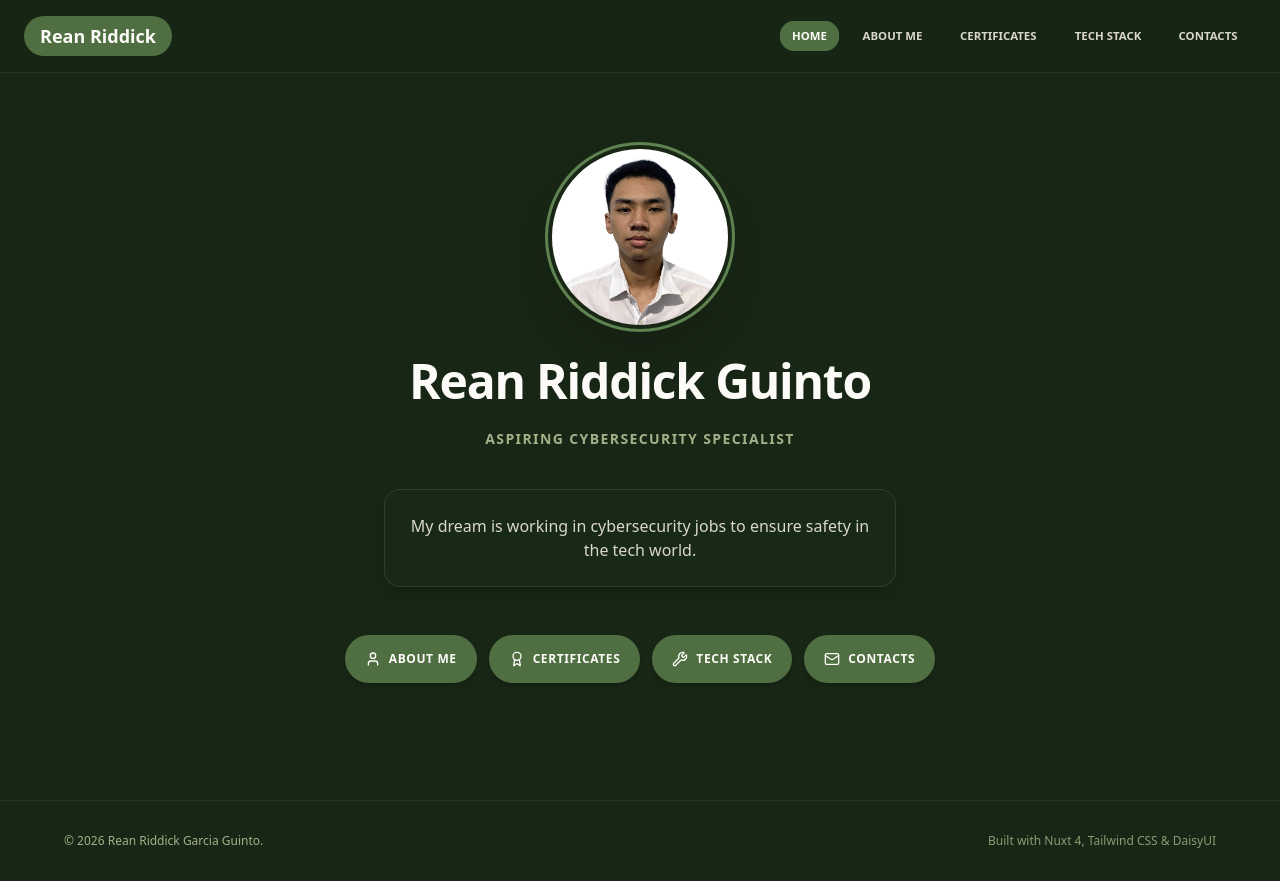
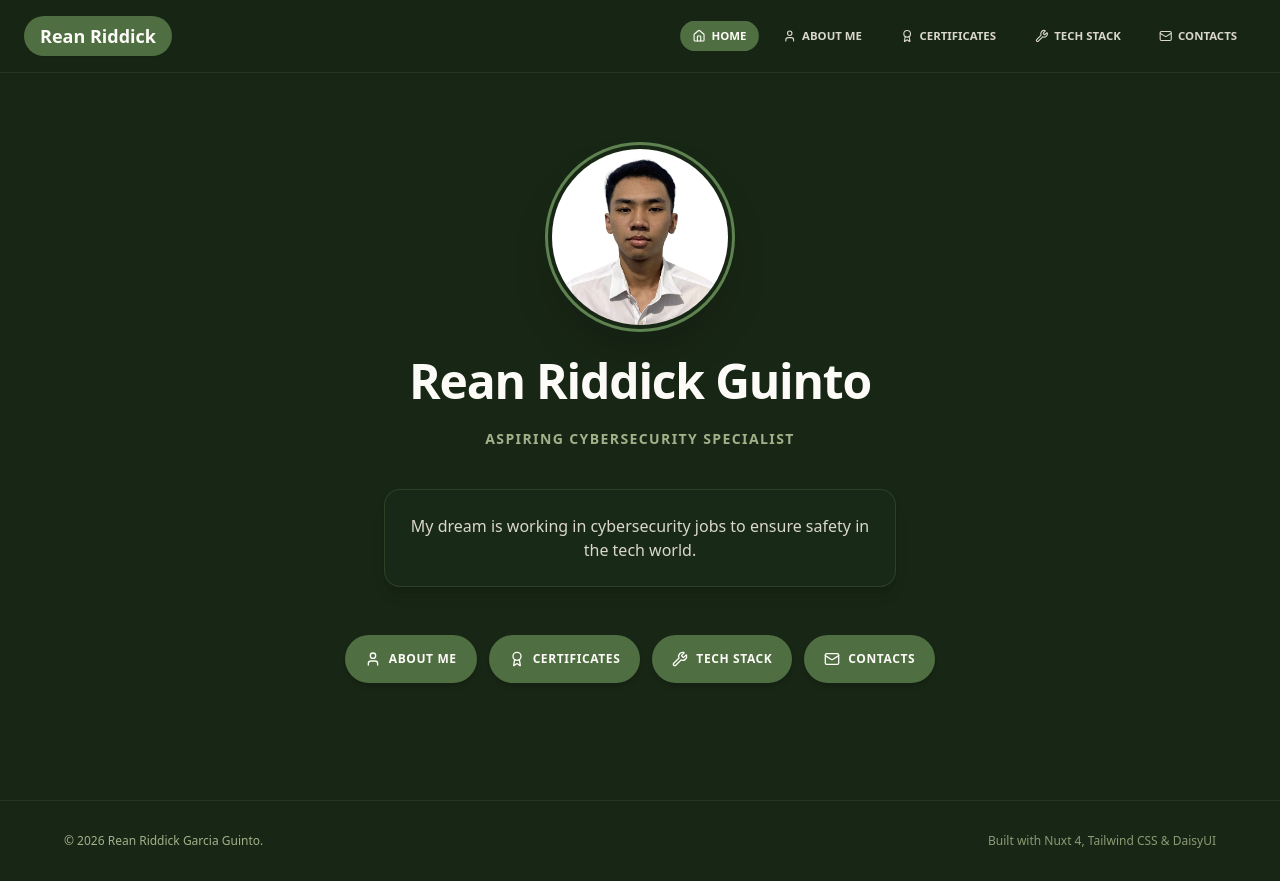
Before and after one commit to riddickkkk/portfolio-nuxt, a Nuxt app: page / in a window 1280 px wide. Built offline with nearby package versions, Linux system fonts and the light colour scheme.

Commit message:
update AppHeader with DaisyUI navbar and icons

```diff
--- a/app/components/AppHeader.vue
+++ b/app/components/AppHeader.vue
@@ -1,10 +1,12 @@
 <script setup lang="ts">
+import { Home, User, Award, Wrench, Mail } from 'lucide-vue-next'
+
 const navLinks = [
-  { label: 'HOME', to: '/' },
-  { label: 'ABOUT ME', to: '/about' },
-  { label: 'CERTIFICATES', to: '/certificates' },
-  { label: 'TECH STACK', to: '/tech-stack' },
-  { label: 'CONTACTS', to: '/contacts' }
+  { label: 'HOME', to: '/', icon: Home },
+  { label: 'ABOUT ME', to: '/about', icon: User },
+  { label: 'CERTIFICATES', to: '/certificates', icon: Award },
+  { label: 'TECH STACK', to: '/tech-stack', icon: Wrench },
+  { label: 'CONTACTS', to: '/contacts', icon: Mail }
 ]
 </script>
 
@@ -23,9 +25,10 @@ const navLinks = [
           <li v-for="link in navLinks" :key="link.to">
             <NuxtLink
               :to="link.to"
-              class="text-xs text-[#dad7cd] hover:text-[#fdfbf7] hover:bg-[#253821] rounded-lg"
+              class="text-xs text-[#dad7cd] hover:text-[#fdfbf7] hover:bg-[#253821] rounded-lg flex items-center gap-2"
               active-class="bg-[#4f6f43] text-[#fdfbf7]"
             >
+              <component :is="link.icon" class="w-4 h-4" />
               {{ link.label }}
             </NuxtLink>
           </li>
@@ -38,15 +41,16 @@ const navLinks = [
       </NuxtLink>
     </div>
 
-    <!-- Navbar End: Desktop Links -->
+    <!-- Navbar End: Desktop Links with Icons -->
     <nav class="navbar-end hidden md:flex">
       <ul class="menu menu-horizontal px-1 gap-2">
         <li v-for="link in navLinks" :key="link.to">
           <NuxtLink
             :to="link.to"
-            class="btn btn-ghost btn-sm text-xs text-[#dad7cd] hover:text-[#fdfbf7] hover:bg-[#253821] rounded-full"
+            class="btn btn-ghost btn-sm text-xs text-[#dad7cd] hover:text-[#fdfbf7] hover:bg-[#253821] rounded-full flex items-center gap-1.5"
             active-class="bg-[#4f6f43] text-[#fdfbf7]"
           >
+            <component :is="link.icon" class="w-3.5 h-3.5" />
             {{ link.label }}
           </NuxtLink>
         </li>
```
